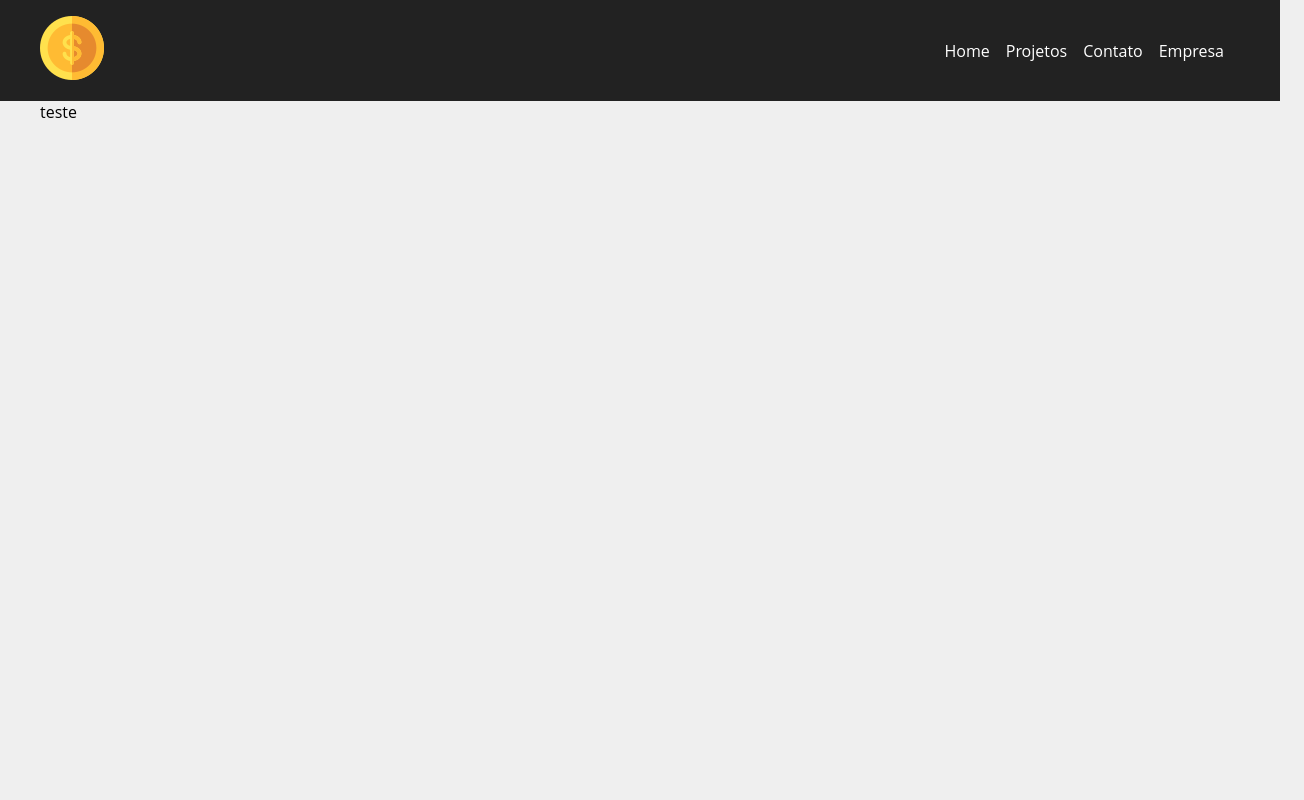
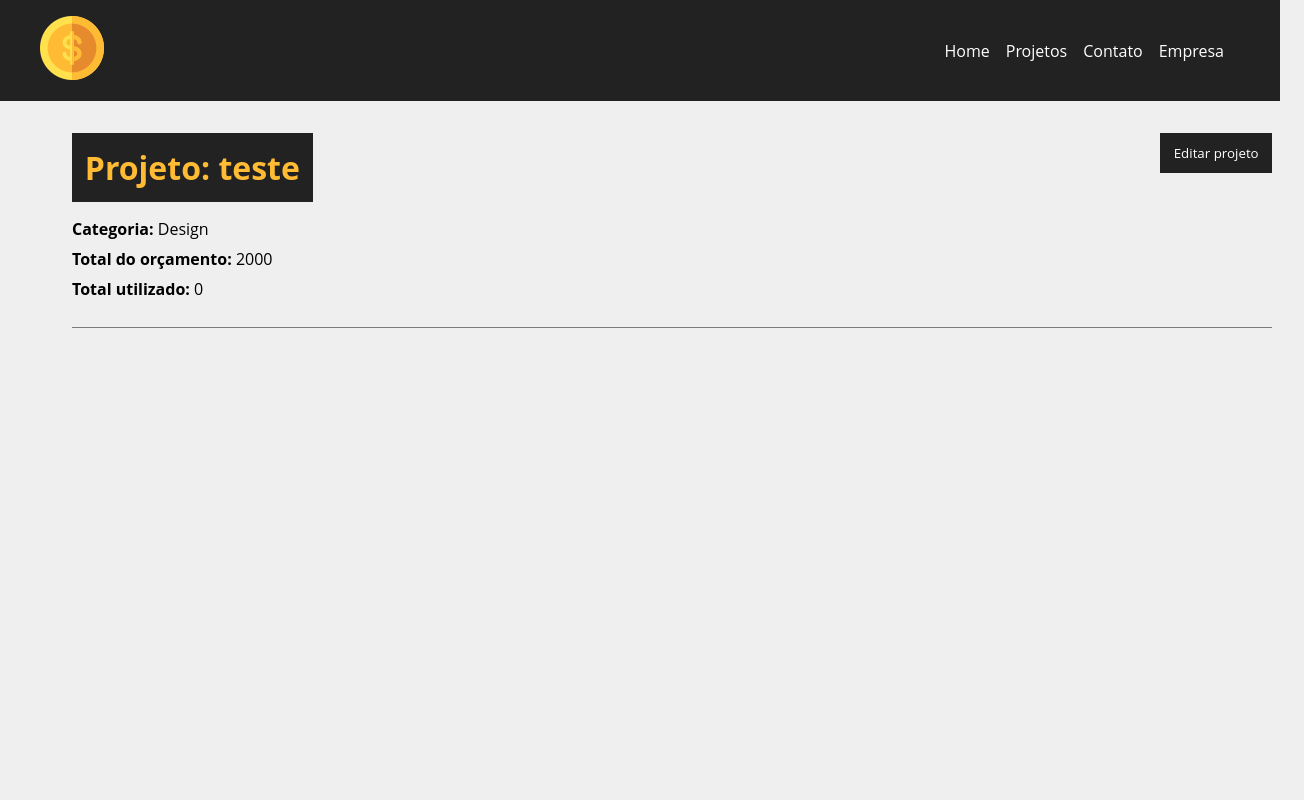
Before and after one commit to pedrojotaa/costs-react, a React (Create React App) app: page /project/1 in a window 1280 px wide. Shown: the top 800 px of the page, 1304 px wide, since content can reach past the window. Built offline with nearby package versions, Linux system fonts and the light colour scheme; data requests are answered from the project's data file; the HTML template or start-up script is replaced by a standard one.

Commit message:
refactor: add editing function to projects card

```diff
--- a/src/components/pages/Project.js
+++ b/src/components/pages/Project.js
@@ -3,9 +3,18 @@
 import { useParams } from "react-router-dom";
 import { useState, useEffect } from "react";
 
+import Loading from "../layout/Loader";
+import Container from "../layout/Container";
+
 function Project() {
   const { id } = useParams();
   const [project, setProject] = useState([]);
+  const [showProjectForm, setShowProjectForm] = useState(false);
+
+  function toggleProjectForm() {
+    setShowProjectForm(!showProjectForm);
+  }
+
   useEffect(() => {
     fetch(`http://localhost:5000/projects/${id}`, {
       method: "GET",
@@ -19,7 +28,41 @@
       })
       .catch((err) => console.log(err));
   }, [id]);
-  return <p className={styles}>{project.name}</p>;
+
+  return (
+    <>
+      {project.name ? (
+        <div className={styles.project_details}>
+          <Container customClass="column">
+            <div className={styles.details_container}>
+              <h1>Projeto: {project.name}</h1>
+              <button onClick={toggleProjectForm} className={styles.btn}>
+                {!showProjectForm ? "Editar projeto" : "Fechar"}
+              </button>
+              {!showProjectForm ? (
+                <div className={styles.project_info}>
+                  <p>
+                    <span>Categoria: </span> {project.category.name}
+                  </p>
+                  <p>
+                    <span>Total do orçamento: </span> {project.budget}
+                  </p>
+                  <p>
+                    <span>Total utilizado: </span> {project.cost}
+                  </p>
+                </div>
+              ) : (
+                <div className={styles.project_info}>
+                  <p>Form</p>
+                </div>
+              )}
+            </div>
+          </Container>
+        </div>
+      ) : (
+        <Loading />
+      )}
+    </>
+  );
 }
-
 export default Project;
--- a/src/components/pages/Project.module.css
+++ b/src/components/pages/Project.module.css
@@ -0,0 +1,48 @@
+.project_details {
+  padding: 2em;
+}
+
+.project_details h1,
+.project_details h2,
+.project_details p {
+  margin-bottom: 0.5em;
+}
+
+.project_details h1 {
+  background-color: #222;
+  color: #ffbb33;
+  padding: 0.4em;
+}
+
+.project_details span {
+  font-weight: bold;
+}
+
+.details_container,
+.service_form_container {
+  border-bottom: 1px solid #7a7a7a;
+  margin-bottom: 1.2em;
+  padding-bottom: 1.2em;
+  display: flex;
+  justify-content: space-between;
+  flex-wrap: wrap;
+}
+
+.btn {
+  background-color: #222;
+  color: #fff;
+  padding: 0.5em 1em;
+  text-decoration: none;
+  transition: 0.5s;
+  cursor: pointer;
+  border: none;
+  max-height: 40px;
+}
+
+.btn:hover {
+  color: #ffbb33;
+}
+
+.project_info {
+  width: 100%;
+}
```
